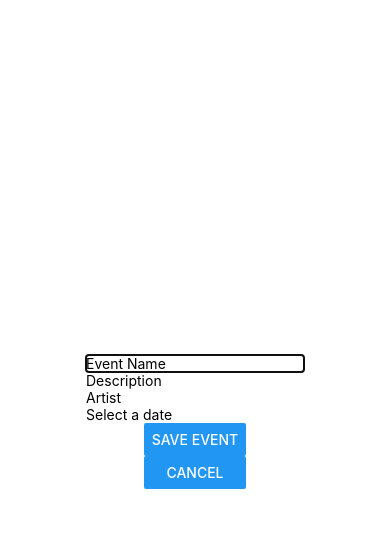
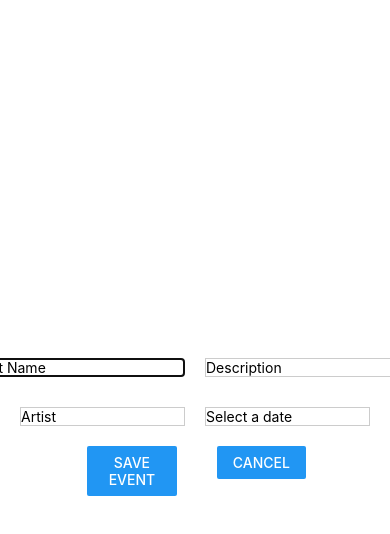
Before and after one commit to cirleamihai/TicketBotting-MobileApp, a React Native app: screen / in a window 390 px wide. Both pictures are taken after a click on the button "ADD EVENT". Shown: the top 534 px of the page. Built offline with nearby package versions, Linux system fonts and the light colour scheme.

Commit message:
Added Add Page Formatting

```diff
--- a/Components/AddOrEditEvent.js
+++ b/Components/AddOrEditEvent.js
@@ -3,8 +3,8 @@ import {useState} from "react";
 import {DateTimePickerAndroid} from "@react-native-community/datetimepicker";
 
 export default function AddOrEditEvent(props) {
+    let isEmptyEvent = props.event.is_empty();
     const [event, setEvent] = useState(props.event);
-    const [openDatePicker, setOpenDatePicker] = useState(false);
     const [date, setDate] = useState(event.date);
 
     const handleSave = () => {
@@ -19,7 +19,7 @@ export default function AddOrEditEvent(props) {
             mode: 'date',
             display: 'default',
             onChange: (event, selectedDate) => {
-                if (selectedDate) {
+                if (event.type === "set" && selectedDate) {
                     setDate(selectedDate);
                     setEvent({...event, date: selectedDate});
                 }
@@ -29,33 +29,46 @@ export default function AddOrEditEvent(props) {
 
     return (
         <View style={styles.appLayover}>
+            <View style={styles.batchOf2Inputs}>
                 <TextInput
                     placeholder={"Event Name"}
                     value={event.eventName}
                     onChangeText={(text) => setEvent({...event, eventName: text})}
+                    style={styles.input}
                 />
                 <TextInput
                     placeholder={"Description"}
                     value={event.description}
                     onChangeText={(text) => setEvent({...event, description: text})}
+                    style={styles.input}
                 />
+            </View>
+            <View style={[styles.batchOf2Inputs]}>
+                <View style={styles.input}>
                     <TextInput
                         placeholder={"Artist"}
                         value={event.artist}
                         onChangeText={(text) => setEvent({...event, artist: text})}
                     />
-            <View>
+                </View>
+                <View style={styles.input}>
                     <Pressable onPress={openDatePickerSelector}>
                         <TextInput
                             placeholder={"Select a date"}
-                        value={date ? date.toDateString(): ''}
+                            value={date ? date.toDateString() : ''}
                             editable={false}
                         />
                     </Pressable>
                 </View>
-            <View>
+            </View>
+
+            <View style={styles.buttons}>
+                <View style={styles.button}>
                     <Button title={"Save Event"} onPress={handleSave}/>
+                </View>
+                <View style={styles.button}>
                     <Button title={"Cancel"} onPress={props.onClose}/>
+                </View>
             </View>
         </View>
     )
@@ -67,5 +80,29 @@ const styles = StyleSheet.create({
         alignItems: 'center',
         justifyContent: 'center',
     },
+    batchOf2Inputs: {
+
+        flexDirection: 'row',
+        justifyContent: 'center',
+        width: '100%',
+        padding: 10,
+    },
+    input: {
+        flex: 1,
+        justifyContent: 'space-between',
+        marginHorizontal: 10,
+        marginBottom: 10,
+        borderWidth: 0.5,
+        borderColor: "#cccccc",
+    },
+    buttons: {
+        flexDirection: 'row',
+        justifyContent: 'space-between',  // Adds equal space between buttons
+
+    },
+    button: {
+        marginHorizontal: 20,
+        width: '35%',
+    }
 
 })
```
Lines whose indentation alone changed are shown as unchanged.
